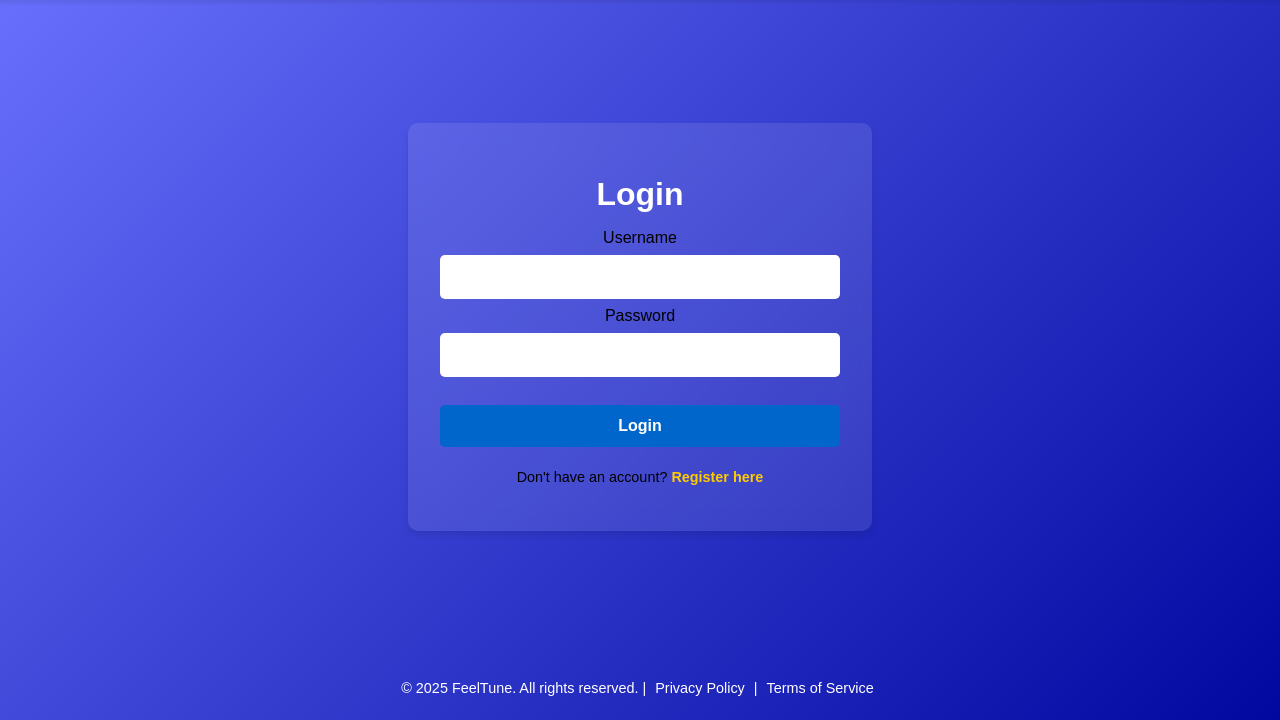
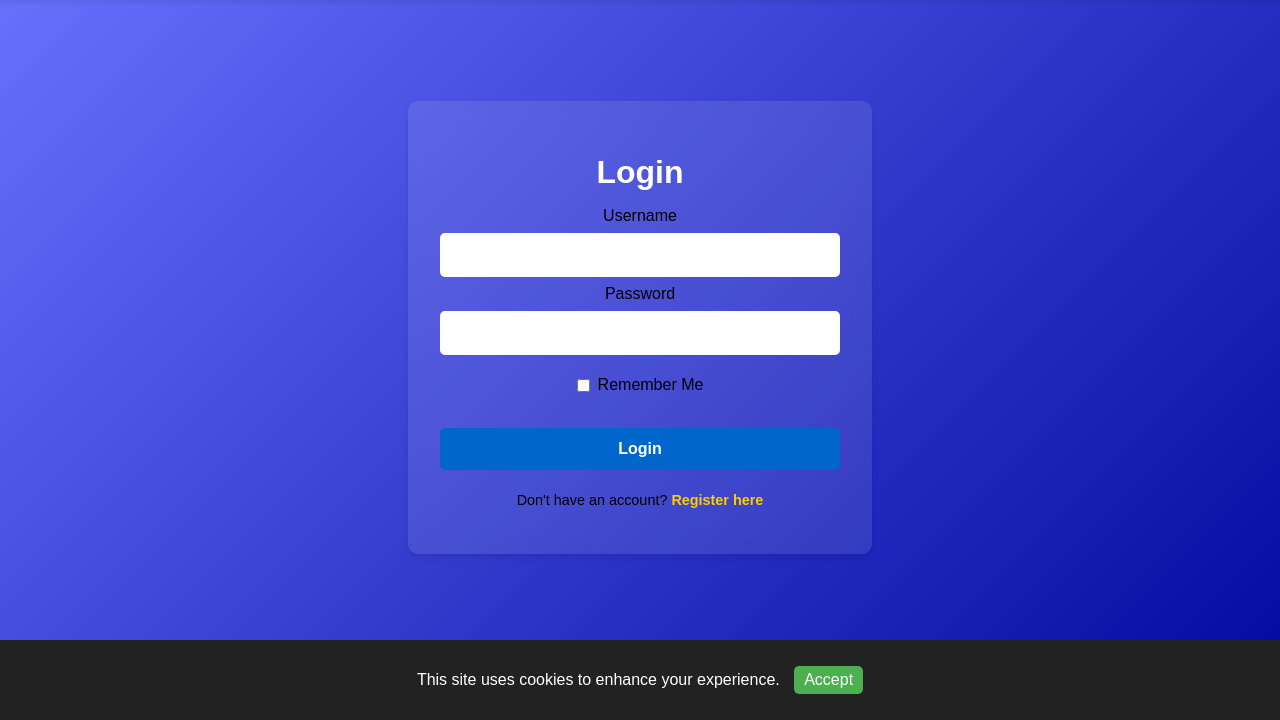
Before and after one commit to p-prime1/FeelTunes, a Flask app: page /login/ in a window 1280 px wide; the page is wider, and only the part inside the window is pictured. Shown: the part 80-800 px from the top of that part. Run offline with Flask 3, Linux system fonts and the light colour scheme.

Commit message:
remember me was added and cookies prompt banner

```diff
--- a/app.py
+++ b/app.py
@@ -11,6 +11,7 @@ def create_app():
     # Configure SQLite database
     app.config['SQLALCHEMY_DATABASE_URI'] = 'sqlite:///users.db'
     app.config['SQLALCHEMY_TRACK_MODIFICATIONS'] = False
+    app.config['REMEMBER_COOKIE_DURATION'] = 60*60*24*7  # 1 week
 
     # Initialize extensions
     db.init_app(app)
@@ -42,7 +43,6 @@ def create_app():
     app.register_blueprint(logout_bp)
 
     @app.route('/')
-    @login_required
     def home():
         return render_template('index.html')
 
--- a/forms.py
+++ b/forms.py
@@ -1,5 +1,5 @@
 from flask_wtf import FlaskForm
-from wtforms import StringField, PasswordField, SubmitField
+from wtforms import StringField, PasswordField, SubmitField, BooleanField
 from wtforms.validators import DataRequired, Length, Email, EqualTo, Regexp, ValidationError
 
 class LoginForm(FlaskForm):
@@ -12,6 +12,7 @@ class LoginForm(FlaskForm):
         ]
     )
     password = PasswordField('Password', validators=[DataRequired()])
+    remember_me = BooleanField('Remember Me')
     submit = SubmitField('Login')
 
 class RegisterForm(FlaskForm):
--- a/login.py
+++ b/login.py
@@ -12,14 +12,21 @@ def login():
     if form.validate_on_submit():
         username = form.username.data
         password = form.password.data
+        remember_me = form.remember_me.data
 
         # Fetch user from the database
         user = User.query.filter_by(username=username).first()
 
         if user and check_password_hash(user.password, password):
-            login_user(user)
+            login_user(user, remember=remember_me)
             flash("Login successful!", "success")
             return redirect(url_for('dashboard.dashboard', form=form))
+
+            response = make_response(redirect(url_for('dashboard.dashboard')))
+            if not request.cookies.get('cookies_accepted'):
+                response.set_cookie('cookies_accepted', 'true', max_age=60*60*24*30)  # 30 days
+            flash("Login successful!", "success")
+            return response
         else:
             flash("Invalid username or password", "danger")
 
--- a/static/css/style.css
+++ b/static/css/style.css
@@ -90,3 +90,12 @@ p {
         transform: scale(1);
     }
 }
+
+
+.remember-me {
+    display: inline-flex;
+    align-items: center;
+    text-wrap: nowrap;
+    margin: 0.5rem 0;
+    gap: 0.5rem;
+}
--- a/templates/login.html
+++ b/templates/login.html
@@ -23,6 +23,11 @@
             <a href="/register">Register</a>
         </nav>
     </header>
+
+    <div id="cookie-consent-banner" style="display: none; position: fixed; bottom: 0; width: 100%; background: #222; color: white; padding: 10px; text-align: center;">
+        This site uses cookies to enhance your experience.
+        <button id="accept-cookies" style="margin-left: 10px; padding: 5px 10px; background: #4CAF50; color: white; border: none;">Accept</button>
+    </div>
 
     <div class="auth-container">
         <div class="form-container">
@@ -56,6 +61,9 @@
                         <span class="text-danger">{{ error }}</span>
                     {% endfor %}
                 </div>
+                <div class="remember-me">
+                    {{ form.remember_me }} {{ form.remember_me.label }}
+                </div>
                 <div>
                     {{ form.submit(class="get-started-btn") }}
                 </div>
@@ -72,4 +80,16 @@
         <p>&copy; 2025 FeelTune. All rights reserved. | <a href="/privacy">Privacy Policy</a> | <a href="/terms">Terms of Service</a></p>
     </footer>
 </body>
+<script>
+    // Show the banner if cookies are not accepted
+    if (!document.cookie.includes("cookies_accepted=true")) {
+        document.getElementById("cookie-consent-banner").style.display = "block";
+    }
+
+    // Set cookie on acceptance
+    document.getElementById("accept-cookies").addEventListener("click", function() {
+        document.cookie = "cookies_accepted=true; path=/; max-age=" + 60 * 60 * 24 * 30; // 30 days
+        document.getElementById("cookie-consent-banner").style.display = "none";
+    });
+</script>
 </html>
```
